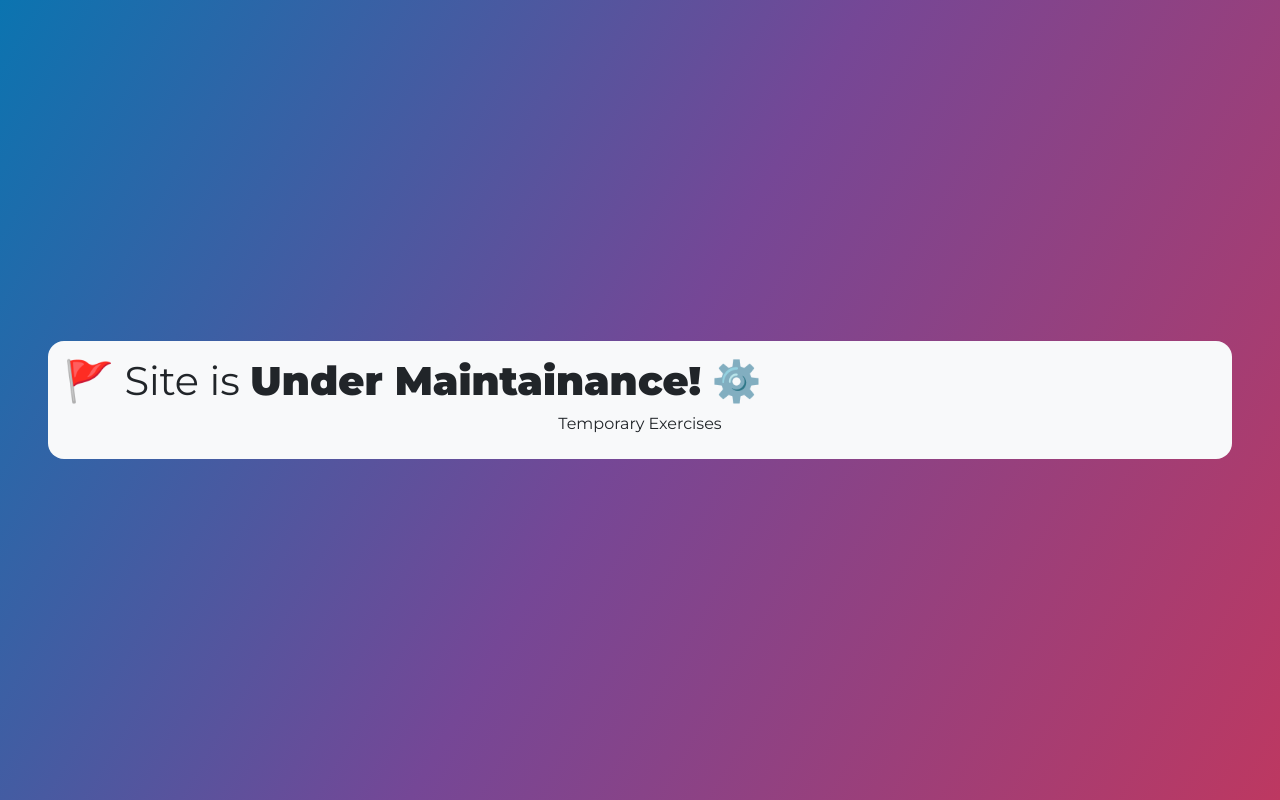
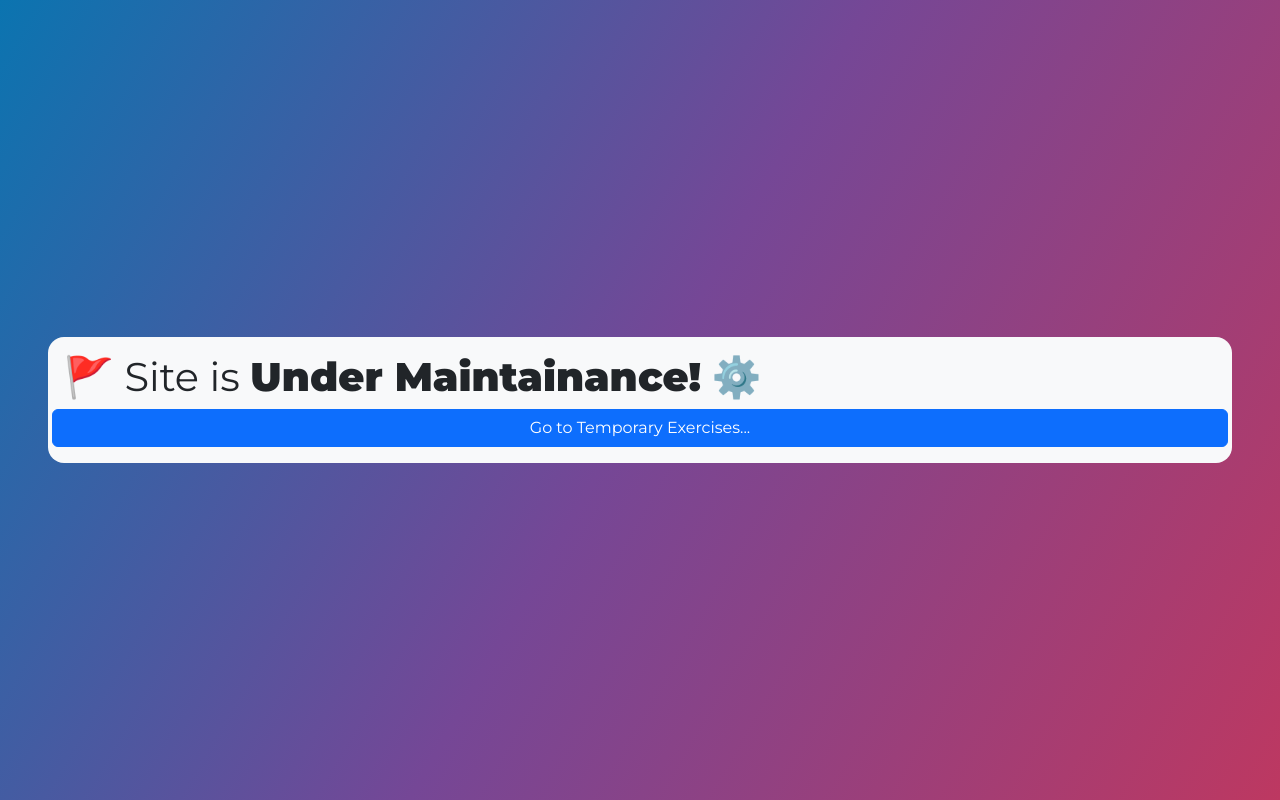
Before and after one commit to myselfaritradas/LearnWithAritra, a plain HTML site: page index.html in a window 1280 px wide. Drawn offline with nearby package versions, Linux system fonts and the light colour scheme.

Commit message:
index.html

```diff
--- a/index.html
+++ b/index.html
@@ -35,8 +35,8 @@
                     ⚙️
                 </div>
             </div>
-            <div class="row">
-                <a href="https://adieducation.notion.site/LearnWithAritraSir-10c871a92bf08077aec1d0b693bc1377?pvs=4" class="btn">Temporary Exercises</a>
+            <div class="row mt-2">
+                <a href="https://adieducation.notion.site/LearnWithAritraSir-10c871a92bf08077aec1d0b693bc1377?pvs=4" class="btn btn-primary">Go to Temporary Exercises...</a>
             </div>
         </div>
     </div>
```
